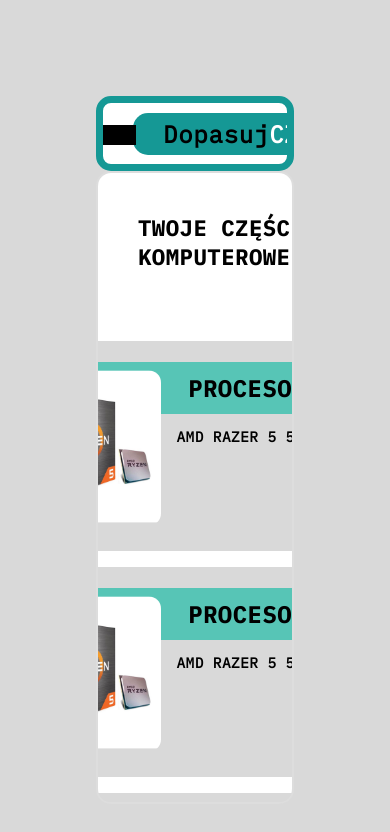
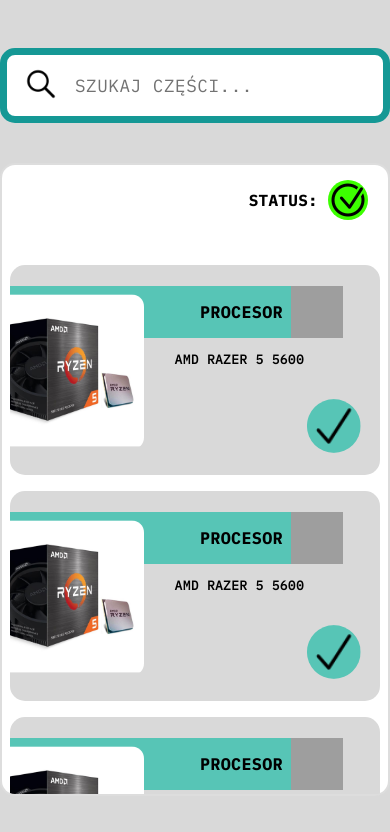
Before and after one commit to kacper-ragankiewicz/PartChecker, a Next.js app: page / in a window 390 px wide. Shown: the top 832 px of the page. Built offline with nearby package versions, Linux system fonts and the light colour scheme; grey boxes are pictures that could not be loaded.

Commit message:
Adding mobile view

```diff
--- a/styles/Home.module.css
+++ b/styles/Home.module.css
@@ -248,3 +248,49 @@
   border-radius: 50%;
   transform: scale(1.4);
 }
+
+@media only screen and (max-width: 700px) {
+  .main {
+    padding: 0 !important;
+    justify-content: center;
+  }
+
+  .logoContainer {
+    display: none;
+  }
+
+  .wrapper {
+    margin-top: 40px;
+  }
+
+  .wrapperHeader {
+    width: 100%;
+    height: 70px;
+  }
+
+  .header {
+    font-size: 1rem;
+    visibility: hidden;
+  }
+
+  .status {
+    font-size: 1rem;
+  }
+
+  .elementsItem {
+    min-width: 370px;
+  }
+
+  .elementHeader {
+    font-size: .7rem;
+    margin-right: 1px;
+  }
+
+  .elementDetail {
+    font-size: .8rem;
+  }
+
+  .elementImgContainer {
+    left: -10%;
+  }
+}
```
